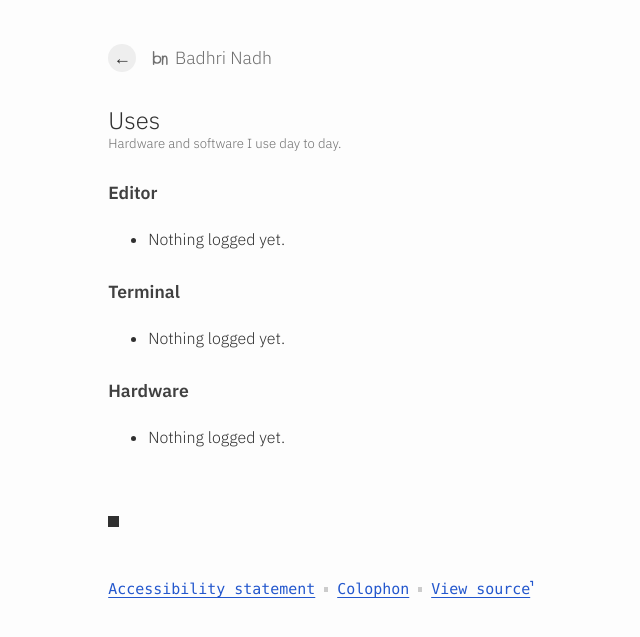
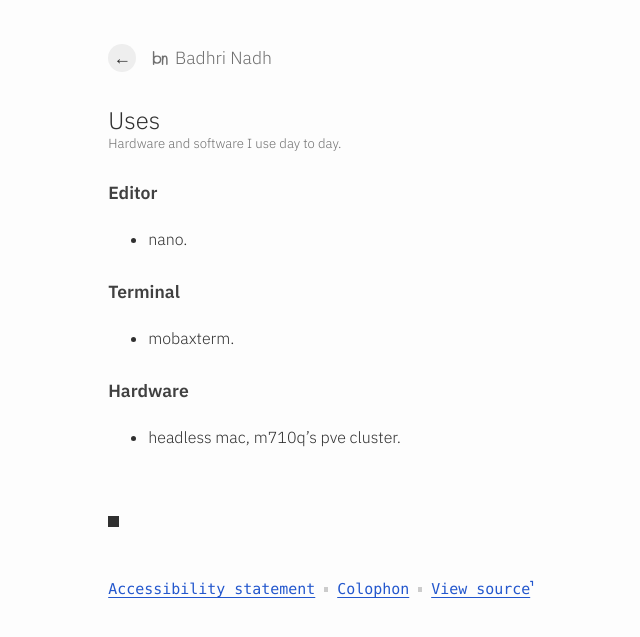
Before and after one commit to BadhriNadhBade/badhrinadh.com, a Jekyll site: the page built from _pages/uses.md, in a window 1280 px wide. Shown: the top 637 px of the page, without its empty margins (215-855 px from the left). Built offline with Jekyll 4.4.1, drawn with Linux system fonts in a browser that asks for light colours; Markdown is read by kramdown in place of the engine named in the settings.

Commit message:
Update uses.md with logged editor and terminal info

```diff
--- a/_pages/uses.md
+++ b/_pages/uses.md
@@ -9,12 +9,12 @@ header_content: Hardware and software I use day to day.
 
 ## Editor
 
-- Nothing logged yet.
+- nano.
 
 ## Terminal
 
-- Nothing logged yet.
+- mobaxterm.
 
 ## Hardware
 
-- Nothing logged yet.
+- headless mac, m710q's pve cluster.
```
